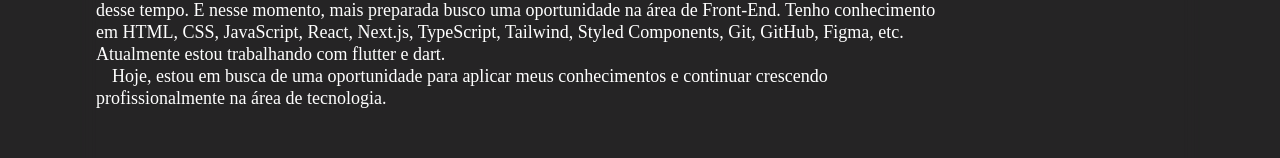
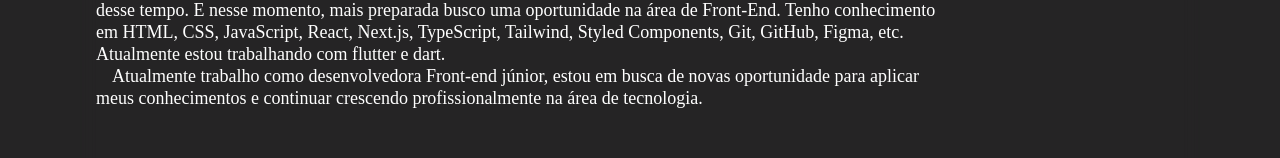
Before and after one commit to MarieleRibeiro/portfolio, a React (Create React App) app: page /about in a window 1280 px wide. Shown: the part 477-635 px from the top of the page. Built offline with nearby package versions, Linux system fonts and the light colour scheme; a web font is replaced by a local one.

Commit message:
melhorias

```diff
--- a/src/pages/About/index.tsx
+++ b/src/pages/About/index.tsx
@@ -32,7 +32,7 @@
             Tailwind, Styled Components, Git, GitHub, Figma, etc. Atualmente estou trabalhando com flutter e dart.
           </p>
           <p>
-            Hoje, estou em busca de uma oportunidade para aplicar meus conhecimentos
+            Atualmente trabalho como desenvolvedora Front-end júnior, estou em busca de novas oportunidade para aplicar meus conhecimentos
             e continuar crescendo profissionalmente na área de tecnologia.
           </p>
         </Wrapper>
```
Also changed, not shown: package.json (+15 -2 lines).
